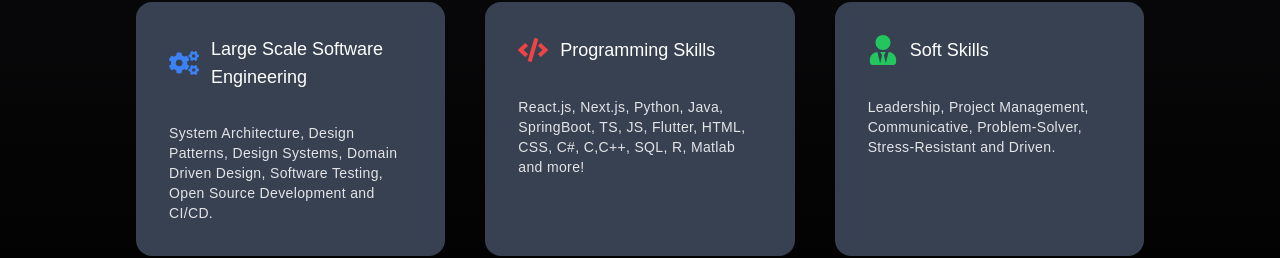
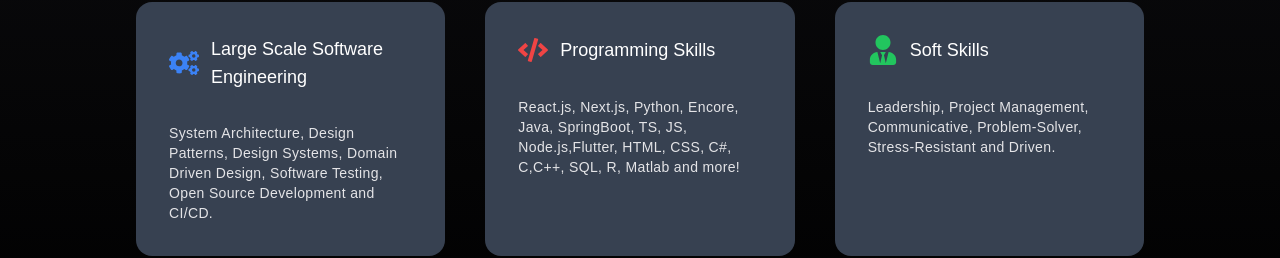
Before and after one commit to wilhelmlofsten/portfoliowebsite, a Next.js app: page /portfoliowebsite/ in a window 1280 px wide. Shown: the part 1262-1520 px from the top of the page. Built offline with nearby package versions, Linux system fonts and the light colour scheme.

Commit message:
Update info

```diff
--- a/src/app/page.js
+++ b/src/app/page.js
@@ -25,7 +25,7 @@ export default function Home() {
     {
       title: "Programming Skills",
       description:
-        "React.js, Next.js, Python, Java, SpringBoot, TS, JS, Flutter, HTML, CSS, C#, C,C++, SQL, R, Matlab and more!",
+        "React.js, Next.js, Python, Encore, Java, SpringBoot, TS, JS, Node.js,Flutter, HTML, CSS, C#, C,C++, SQL, R, Matlab and more!",
       icon: <FaCode size={30} className="text-red-500" />,
     },
     {
```
Also changed, not shown: aboutMe.png, homePage.png.
